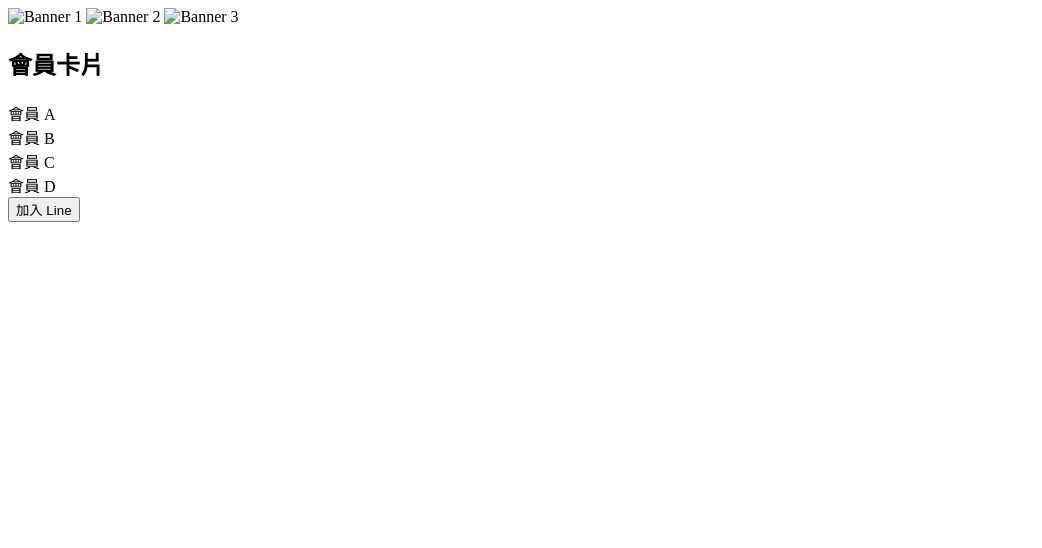
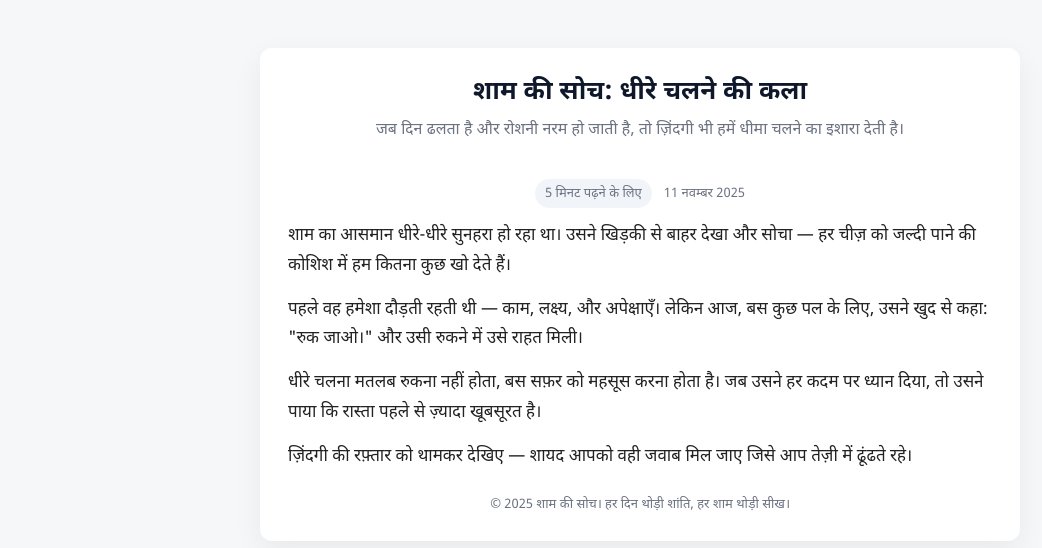
Before and after one commit to liuhongliang11895/52, a plain HTML site: page index.html in a window 1280 px wide. Shown: the whole page, without its empty margins (0-1042 px from the left). Drawn offline with Linux system fonts and the light colour scheme.

Commit message:
Update index.html

```diff
--- a/index.html
+++ b/index.html
@@ -1,52 +1,65 @@
 <!DOCTYPE html>
-<html lang="zh-Hant">
+<html lang="hi">
 <head>
   <meta charset="UTF-8">
   <meta name="viewport" content="width=device-width, initial-scale=1.0">
-  <title>會員專區</title>
-  <link rel="stylesheet" href="static/css/style.css">
+  <title>शाम की सोच</title>
+  <meta name="description" content="एक कहानी: धीमी ज़िंदगी, धैर्य और खुद को समझने की कला के बारे में।">
+  <link rel="preconnect" href="https://fonts.gstatic.com" crossorigin>
+  <link href="https://fonts.googleapis.com/css2?family=Noto+Sans+Devanagari:wght@400;600&display=swap" rel="stylesheet">
+  <style>
+    :root{
+      --bg:#f6f7f9; --card:#ffffff; --text:#0f172a; --muted:#6b7280; --radius:12px;
+    }
+    *{box-sizing:border-box}
+    body{margin:0;font-family:'Noto Sans Devanagari','Noto Sans',sans-serif;background:var(--bg);color:var(--text);-webkit-font-smoothing:antialiased}
+    a.skip{position:absolute;left:-999px;top:auto;width:1px;height:1px;overflow:hidden}
+    a.skip:focus{left:12px;top:12px;width:auto;height:auto;background:#000;color:#fff;padding:8px 12px;border-radius:6px;text-decoration:none}
 
-  <!-- Facebook Pixel Code -->
-  <script>
-    !function(f,b,e,v,n,t,s)
-    {if(f.fbq)return;n=f.fbq=function(){n.callMethod?
-    n.callMethod.apply(n,arguments):n.queue.push(arguments)};
-    if(!f._fbq)f._fbq=n; n.push=n; n.loaded=!0; n.version='2.0';
-    n.queue=[]; t=b.createElement(e); t.async=!0;
-    t.src=v; s=b.getElementsByTagName(e)[0];
-    s.parentNode.insertBefore(t,s)}(window, document,'script',
-    'https://connect.facebook.net/en_US/fbevents.js');
-    fbq('init', '你的-Pixel-ID');
-    fbq('track', 'PageView');
-  </script>
+    .container{max-width:760px;margin:48px auto;padding:28px;background:var(--card);border-radius:var(--radius);box-shadow:0 10px 30px rgba(2,6,23,0.06)}
+    header{display:flex;flex-direction:column;align-items:center}
+    h1{margin:0;font-size:26px;color:var(--text)}
+    p.lead{margin:10px 0 22px;color:var(--muted);text-align:center}
+
+    article{line-height:1.75;font-size:17px;color:#222}
+    article p{margin:14px 0}
+    .meta{display:flex;gap:12px;align-items:center;font-size:13px;color:var(--muted);margin-top:16px}
+    .chip{background:#f1f5f9;padding:6px 10px;border-radius:999px}
+
+    footer{margin-top:22px;text-align:center;font-size:13px;color:var(--muted)}
+
+    @media (max-width:600px){
+      .container{margin:24px;padding:18px}
+      h1{font-size:20px}
+      article{font-size:16px}
+    }
+  </style>
 </head>
 <body>
+  <a class="skip" href="#main">स्किप टू मेन कंटेंट</a>
+  <div class="container" role="main" id="main">
+    <header>
+      <h1>शाम की सोच: धीरे चलने की कला</h1>
+      <p class="lead">जब दिन ढलता है और रोशनी नरम हो जाती है, तो ज़िंदगी भी हमें धीमा चलने का इशारा देती है।</p>
+      <div class="meta" aria-hidden="true">
+        <span class="chip">5 मिनट पढ़ने के लिए</span>
+        <time datetime="2025-11-11">11 नवम्बर 2025</time>
+      </div>
+    </header>
 
-  <!-- 頂部 Banner 輪播 -->
-  <div class="carousel">
-    <div class="slides">
-      <img src="static/picture/banner1.jpg" alt="Banner 1">
-      <img src="static/picture/banner2.jpg" alt="Banner 2">
-      <img src="static/picture/banner3.jpg" alt="Banner 3">
-    </div>
+    <article aria-label="कहानी: धीरे चलने की कला">
+      <p>शाम का आसमान धीरे-धीरे सुनहरा हो रहा था। उसने खिड़की से बाहर देखा और सोचा — हर चीज़ को जल्दी पाने की कोशिश में हम कितना कुछ खो देते हैं।</p>
+
+      <p>पहले वह हमेशा दौड़ती रहती थी — काम, लक्ष्य, और अपेक्षाएँ। लेकिन आज, बस कुछ पल के लिए, उसने खुद से कहा: "रुक जाओ।" और उसी रुकने में उसे राहत मिली।</p>
+
+      <p>धीरे चलना मतलब रुकना नहीं होता, बस सफ़र को महसूस करना होता है। जब उसने हर कदम पर ध्यान दिया, तो उसने पाया कि रास्ता पहले से ज़्यादा खूबसूरत है।</p>
+
+      <p>ज़िंदगी की रफ़्तार को थामकर देखिए — शायद आपको वही जवाब मिल जाए जिसे आप तेज़ी में ढूंढते रहे।</p>
+    </article>
+
+    <footer>
+      © 2025 शाम की सोच। हर दिन थोड़ी शांति, हर शाम थोड़ी सीख।
+    </footer>
   </div>
-
-  <!-- 會員卡片 -->
-  <section class="member-section">
-    <h2>會員卡片</h2>
-    <div class="member-grid">
-      <div class="card">會員 A</div>
-      <div class="card">會員 B</div>
-      <div class="card">會員 C</div>
-      <div class="card">會員 D</div>
-    </div>
-  </section>
-
-  <!-- Line 按鈕 -->
-  <div class="line-btn">
-    <button onclick="addLine()">加入 Line</button>
-  </div>
-
-  <script src="static/js/script.js"></script>
 </body>
 </html>
```
